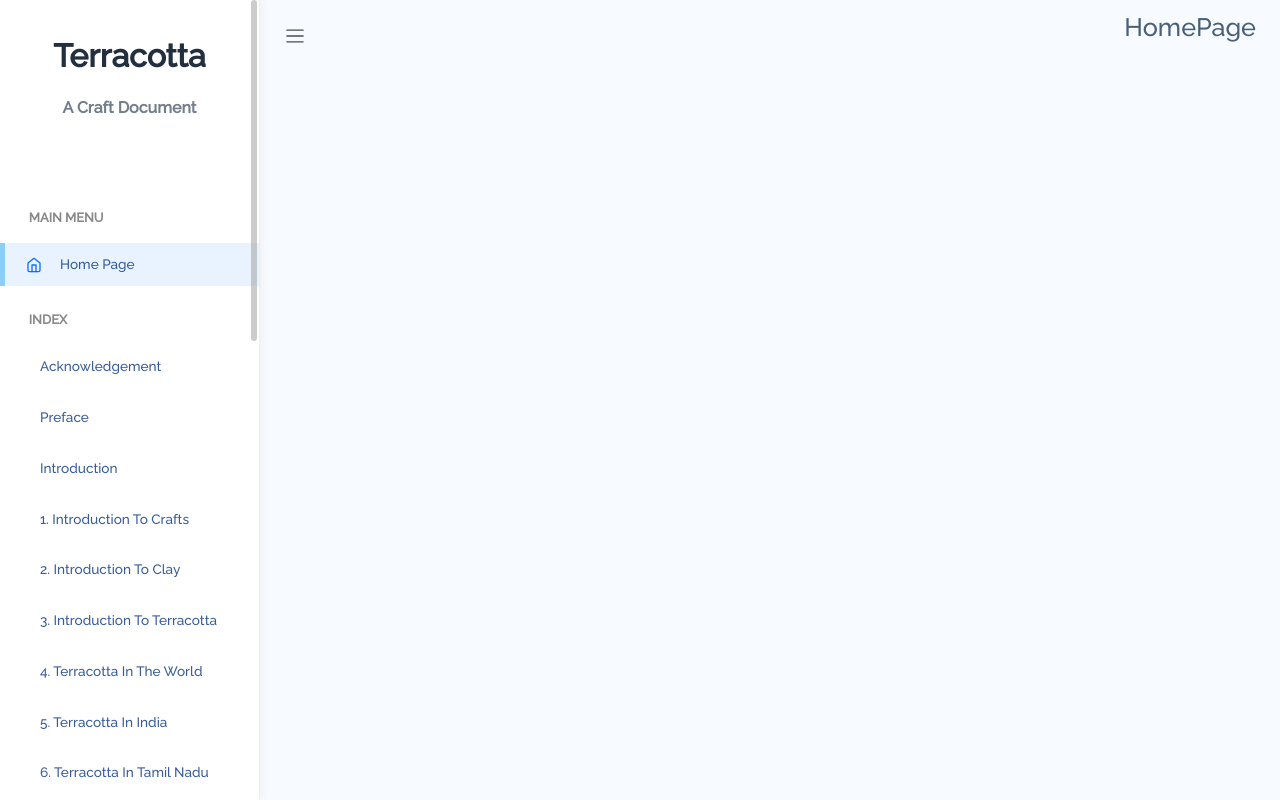
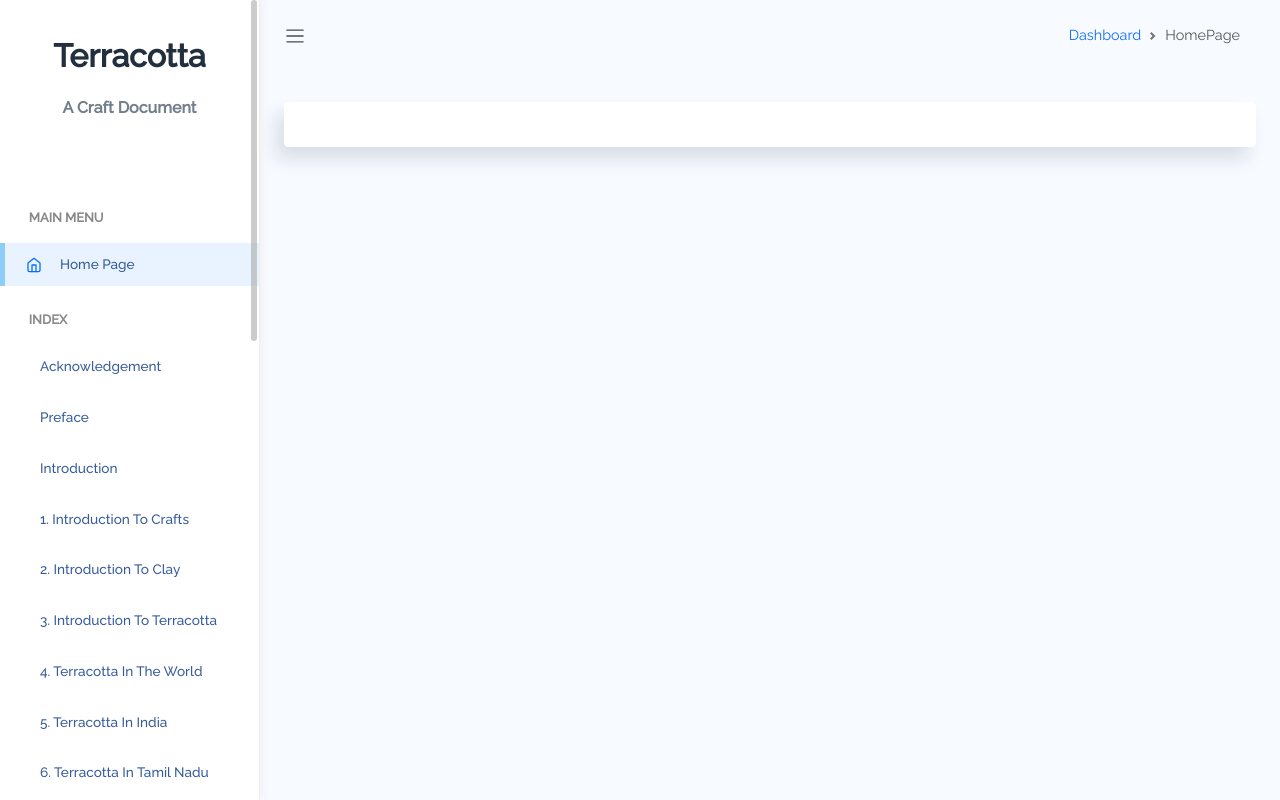
Before and after one commit to Aarthi212/webdvelopmentI_interns_exposys, a plain HTML site: page blank.html in a window 1280 px wide. Drawn offline with Linux system fonts and the light colour scheme.

Commit message:
quickfix: modify blank.html

```diff
--- a/blank.html
+++ b/blank.html
@@ -266,8 +266,12 @@
                 <div class="collapse navbar-collapse" id="navbarSupportedContent">
                     <ul class="navbar-nav d-flex align-items-center navbar-light ms-auto">
                         <div class="page-title">
-                            <h3 class="text-center">HomePage</h3>
-                            <p class="text-subtitle text-muted"></p>
+                            <nav aria-label="breadcrumb" class='breadcrumb-header text-right'>
+                                <ol class="breadcrumb">
+                                    <li class="breadcrumb-item"><a href="index.html">Dashboard</a></li>
+                                    <li class="breadcrumb-item active" aria-current="page">HomePage</li>
+                                </ol>
+                            </nav>
                         </div>
                     </ul>
                 </div>
@@ -275,6 +279,23 @@
 
             <div class="main-content container-fluid">
 
+                <section id="content-types">
+                    <div class="row">
+
+                        <div class="col-sm-12">
+                            <div class="card">
+
+                                <div class="card-content">
+                                    <div class="card-body">
+
+                                    </div>
+                                </div>
+
+                            </div>
+                        </div>
+
+                    </div>
+                </section>
 
             </div>
 
```
